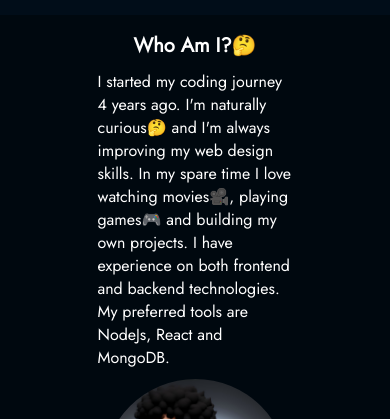
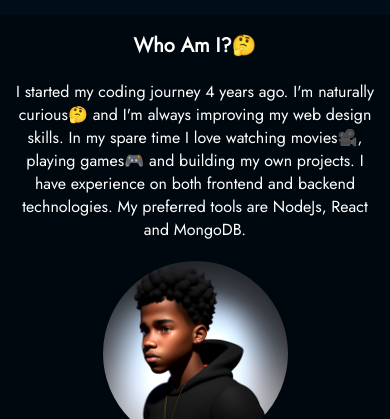
Before and after one commit to JoeSkills/portfolio-me, a Next.js app: page / in a window 390 px wide. Shown: the part 434-853 px from the top of the page. Built offline with nearby package versions, Linux system fonts and the light colour scheme; no server answers.

Commit message:
updated some css

```diff
--- a/components/Projects.jsx
+++ b/components/Projects.jsx
@@ -10,7 +10,11 @@ const Projects = () => {
   const [projectFilter, setProjectFilter] = useState([]);
   const [projectActiveFilter, setProjectActiveFilter] = useState('Show All');
   const NoProject = () => {
-    return <span>Sorry😔 I Forgot To Add A Project👨‍💻 For This Category</span>;
+    return (
+      <span className="projects-section__projects__no-projects">
+        Sorry😔 I Forgot To Add A Project👨‍💻 For This Category
+      </span>
+    );
   };
   const projectCategories = [
     'Show All',
--- a/styles/globals.css
+++ b/styles/globals.css
@@ -437,11 +437,15 @@ a:hover {
     display: flex;
     flex-direction: column;
     align-items: center;
-    gap: 0.625rem;
+    gap: var(--space-between-section-child);
     margin-top: var(--space-between-each-section);
     background-color: hsl(210, 95%, 3%);
     padding: 0.625rem;
     padding-block: 1rem;
+  }
+  .about-body {
+    width: 100%;
+    text-align: center;
   }
   .about-btn-github {
     align-self: center;
@@ -553,6 +557,9 @@ a:hover {
     width: 100%;
     height: 100%;
   }
+  .projects-section__projects__no-projects {
+    text-align: center;
+  }
   .contact-section {
     display: flex;
     justify-content: center;
```
